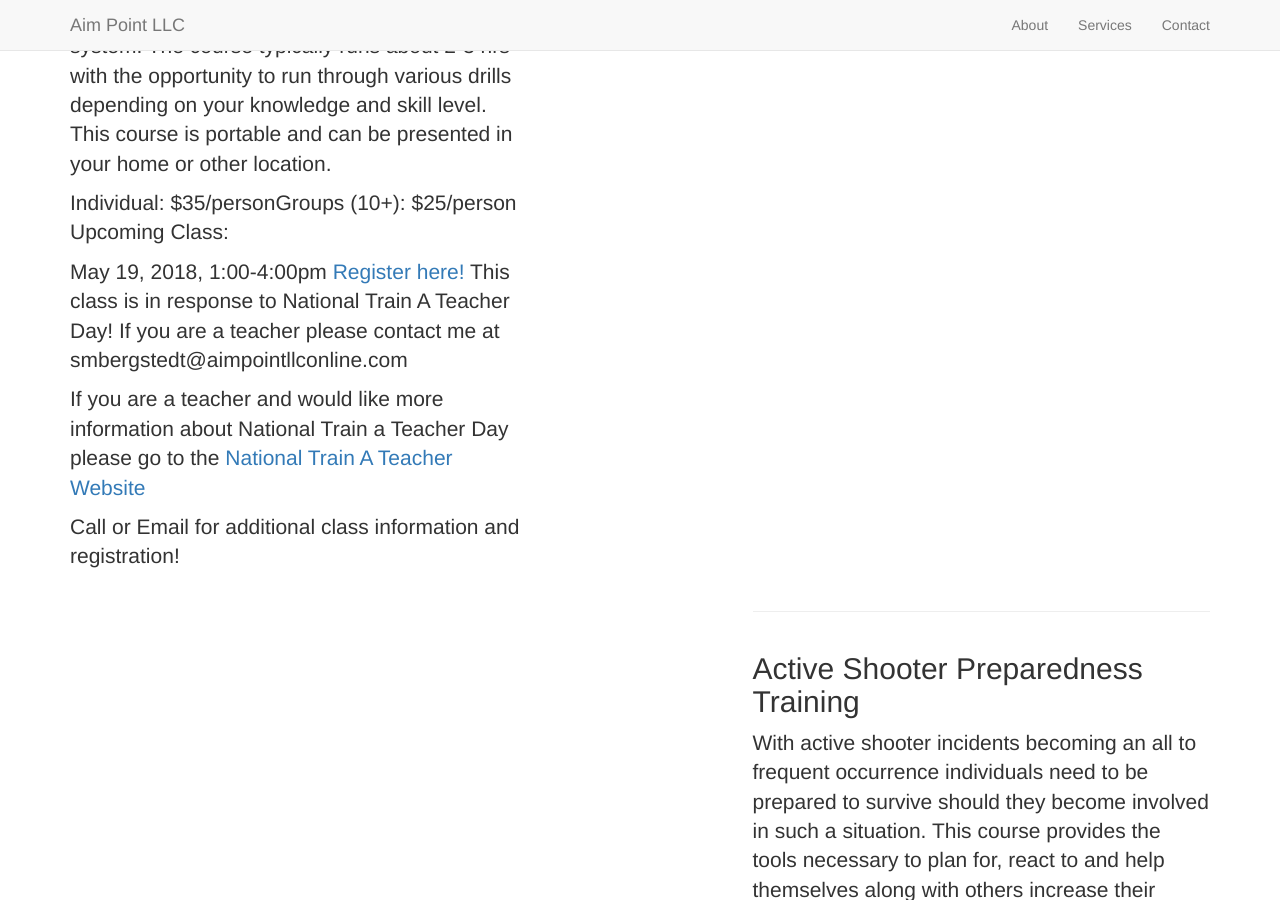
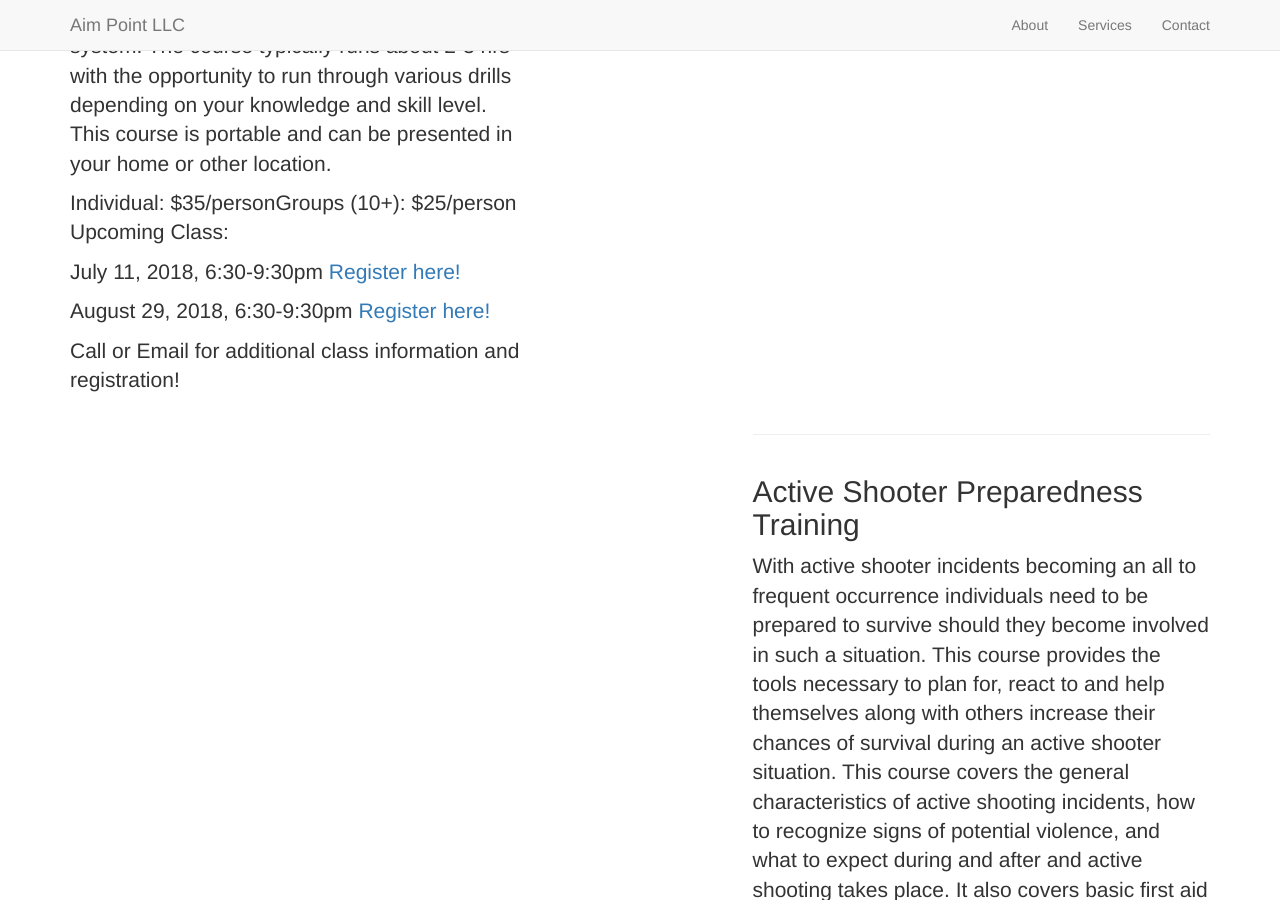
Before and after one commit to aimpoint/aimpoint.github.io, a Jekyll site: the page built from _posts/2016-1-5-marksman.markdown, in a window 1280 px wide and 900 px high, scrolled down 758 px. Built offline with Jekyll 4.4.1, drawn with Linux system fonts in a browser that asks for light colours; nearby versions of some CDN libraries; library files that are not in the unit come from our copies.

Commit message:
Update 2016-1-5-marksman.markdown

```diff
--- a/_posts/2016-1-5-marksman.markdown
+++ b/_posts/2016-1-5-marksman.markdown
@@ -11,10 +11,9 @@ Individual: $35/person | Groups (10+): $25/person
 
 Upcoming Class:
 
-May 19, 2018, 1:00-4:00pm <a href="https://goo.gl/forms/U5lEVFhEIahyagz62" target="_blank">Register here! </a>
-This class is in response to National Train A Teacher Day!  If you are a teacher please contact me at smbergstedt@aimpointllconline.com
+July 11, 2018, 6:30-9:30pm <a href="https://goo.gl/forms/mVym36R98cMprlLP2" target="_blank">Register here! </a>
 
-If you are a teacher and would like more information about National Train a Teacher Day please go to the <a href="http://nationaltrainateacherday.com " target="_blank">National Train A Teacher Website</a>
+August 29, 2018, 6:30-9:30pm <a href="https://goo.gl/forms/Ffd8aXm0S95ESis92" target="_blank">Register here! </a>
 
 
 Call or Email for additional class information and registration!
```
